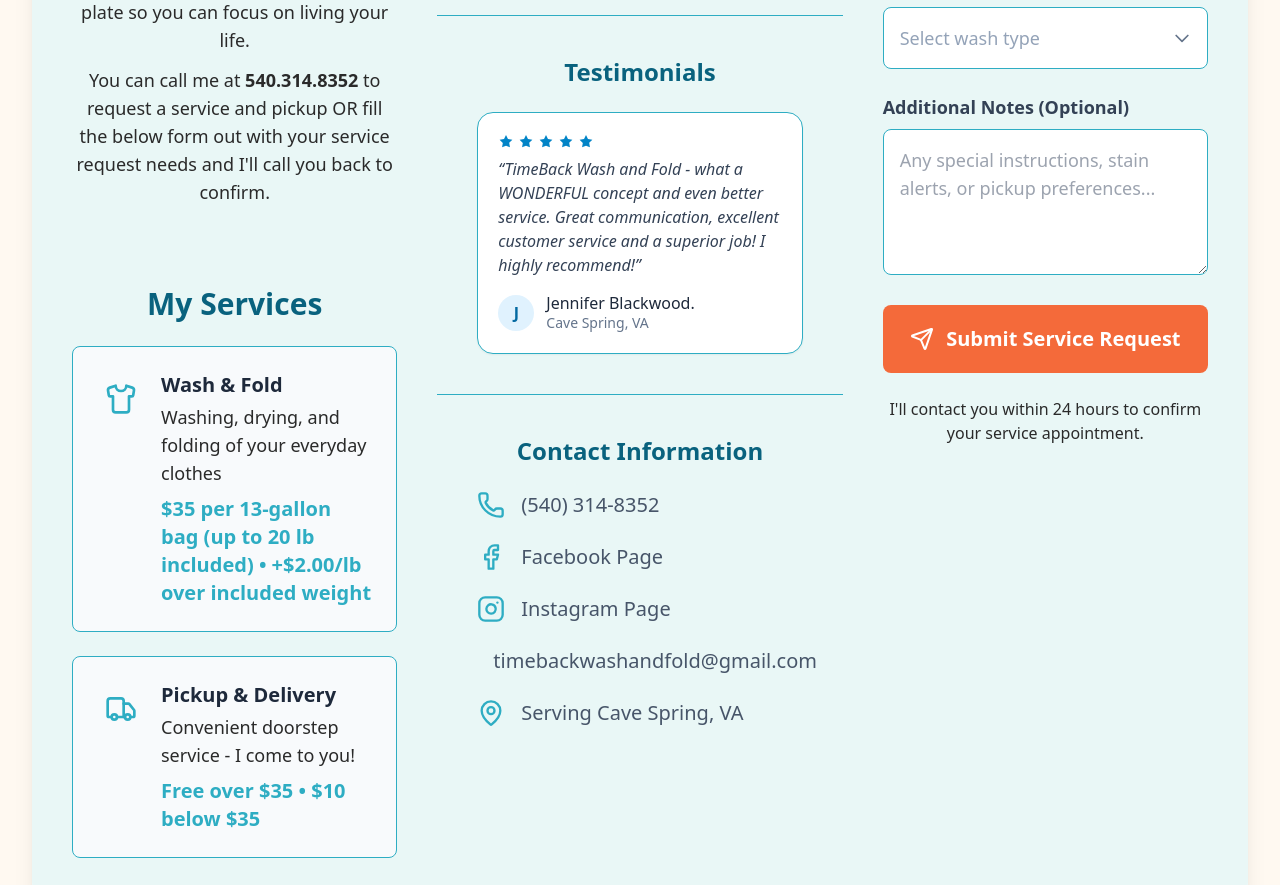
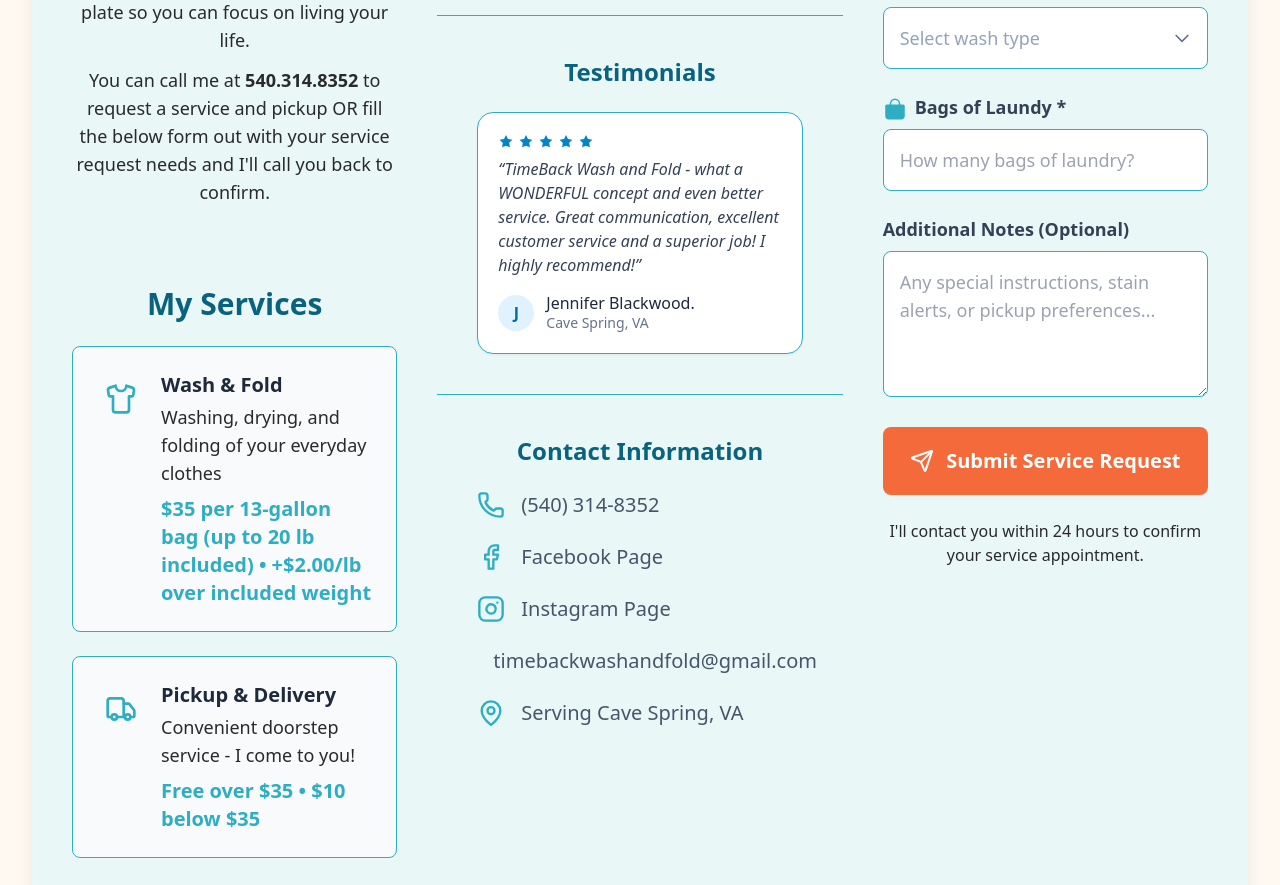
Before and after one commit to bkahl1984/timeback-wash-fold-app, a React (Vite) app: page / in a window 1280 px wide. Shown: the part 976-1861 px from the top of the page. Built offline with nearby package versions, Linux system fonts and the light colour scheme.

Commit message:
added a bag count input form to the service request section and updated the time to callback to a few hours vs 1 hour window.

```diff
--- a/src/components/TimeBackLaundryApp.tsx
+++ b/src/components/TimeBackLaundryApp.tsx
@@ -4,6 +4,8 @@
 import { generateConfirmationNumber } from '../utils/confirmation';
 import { Accordion, type AccordionItem } from './Accordion';
 import { Testimonials, type Testimonial } from './Testimonial';
+import { MdLocalLaundryService } from 'react-icons/md';
+import { IoBag } from 'react-icons/io5';
 
 interface Service {
   icon: React.ReactNode;
@@ -22,6 +24,7 @@
   washType: string;
   notes: string;
   orderId: string;
+  laundryBagCount: string;
 }
 
 const TimeBackLaundryApp: React.FC = () => {
@@ -36,6 +39,7 @@
     washType: '',
     notes: '',
     orderId: '',
+    laundryBagCount: '',
   });
   const [isSubmitting, setIsSubmitting] = useState(false);
 
@@ -86,6 +90,7 @@
       pickupTime: contactForm.pickupTime,
       washType: contactForm.washType,
       notes: contactForm.notes || 'None provided',
+      laundryBagCount: contactForm.laundryBagCount,
       orderId,
     };
 
@@ -109,7 +114,7 @@
       );
 
       console.log('Order Confirmation Email successfully sent!', confirmationOrderResult.text);
-      alert(`Booking request submitted for ${contactForm.name}! I'll contact you within 1 hour to confirm your pickup.`);
+      alert(`Booking request submitted for ${contactForm.name}! I'll contact you within a few hours to confirm your pickup.`);
 
       setContactForm({
         name: '',
@@ -121,6 +126,7 @@
         washType: '',
         notes: '',
         orderId,
+        laundryBagCount: '',
       });
     } catch (error) {
       console.error('EmailJS sending failed:', error);
@@ -522,6 +528,23 @@
                       </div>
                     </div>
 
+                    {/* Bags of Laundry Dropdown */}
+                    <div>
+                      <label className="block text-left text-sm md:text-base lg:text-lg font-semibold text-slate-700 mb-2">
+                        <IoBag className="w-4 h-4 md:w-5 md:h-5 lg:w-6 lg:h-6 inline mr-2 price-text-color" />
+                        Bags of Laundy *
+                      </label>
+                      <input
+                        type="text"
+                        name="laundryBagCount"
+                        value={contactForm.laundryBagCount}
+                        onChange={handleContactFormChange}
+                        required
+                        className="w-full px-4 py-3 lg:py-4 border border-pricing-color rounded-lg focus:ring-2 focus:ring-slate-500 focus:border-transparent text-base lg:text-lg"
+                        placeholder="How many bags of laundry?"
+                      />
+                    </div>
+
                     {/* Notes Field */}
                     <div>
                       <label className="block text-left text-sm md:text-base lg:text-lg font-semibold text-slate-700 mb-2">
```
